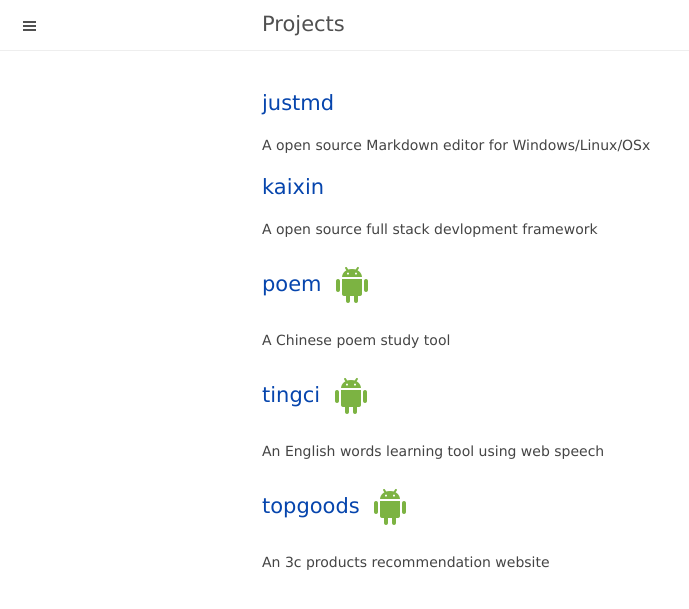
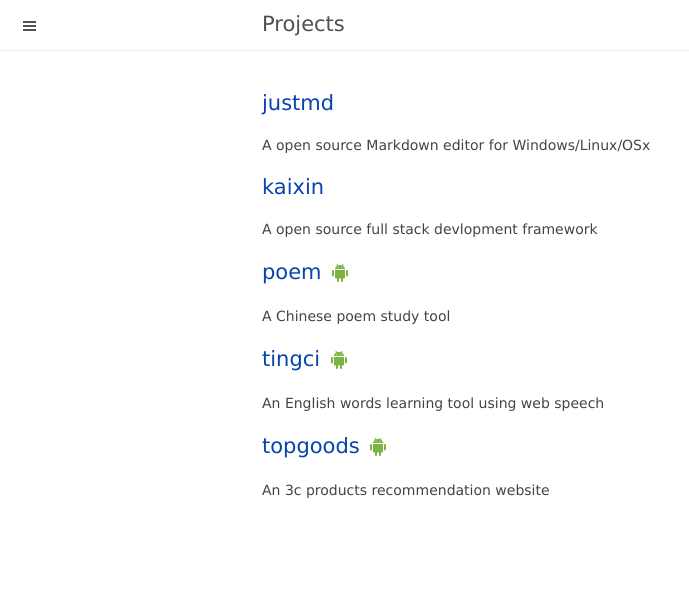
Before and after one commit to x1y9/x1y9.github.io, a Jekyll site: the page built from index.html, in a window 1280 px wide. Shown: the top 609 px of the page, without its empty margins (0-689 px from the left). Built offline with Jekyll 4.4.1, drawn with Linux system fonts in a browser that asks for light colours; the list of posts is cut into pages by our own code.

Commit message:
update
Former-commit-id: 01a0c58287a00f4140976fee65720cf400f6c34f

```diff
--- a/index.html
+++ b/index.html
@@ -21,18 +21,18 @@ title: Projects
 
 <h3>
   <a href="http://poem.ap9.top">poem</a>
-  <a href="https://www.coolapk.com/apk/181155"><img src="/public/images/android.png"/></a>
+  <a href="https://www.coolapk.com/apk/181155"><img width="24px" src="/public/images/android.png"/></a>
 </h3>
 <p>A Chinese poem study tool</p>
 
 <h3>
   <a href="https://ci.aa9.win">tingci</a>
-  <a href="https://www.coolapk.com/apk/192435"><img src="/public/images/android.png"/></a>
+  <a href="https://www.coolapk.com/apk/192435"><img width="24px" src="/public/images/android.png"/></a>
 </h3>
 <p>An English words learning tool using web speech</p>
 
 <h3>
   <a href="http://kaixin.ap9.top/topgoods/">topgoods</a>
-  <a href="https://www.coolapk.com/apk/183698"><img src="/public/images/android.png"/></a>
+  <a href="https://www.coolapk.com/apk/183698"><img width="24px" src="/public/images/android.png"/></a>
 </h3>
 <p>An 3c products recommendation website</p>
```
